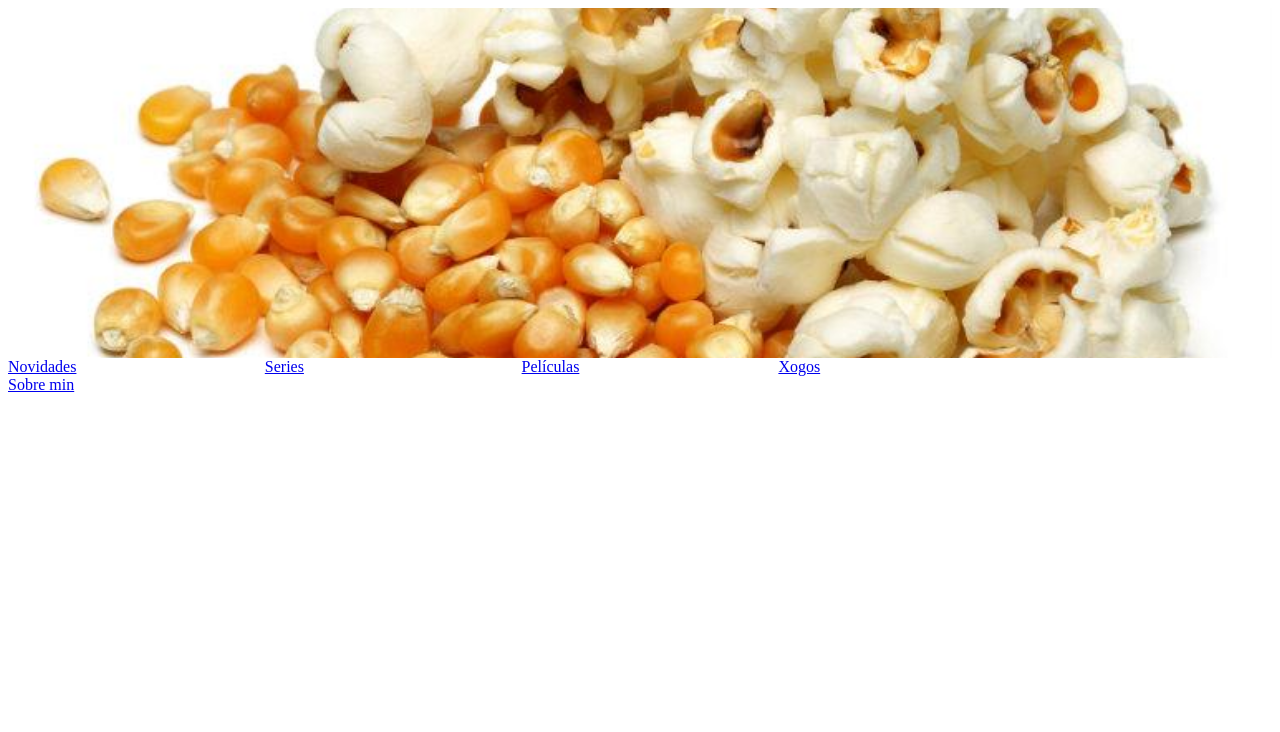
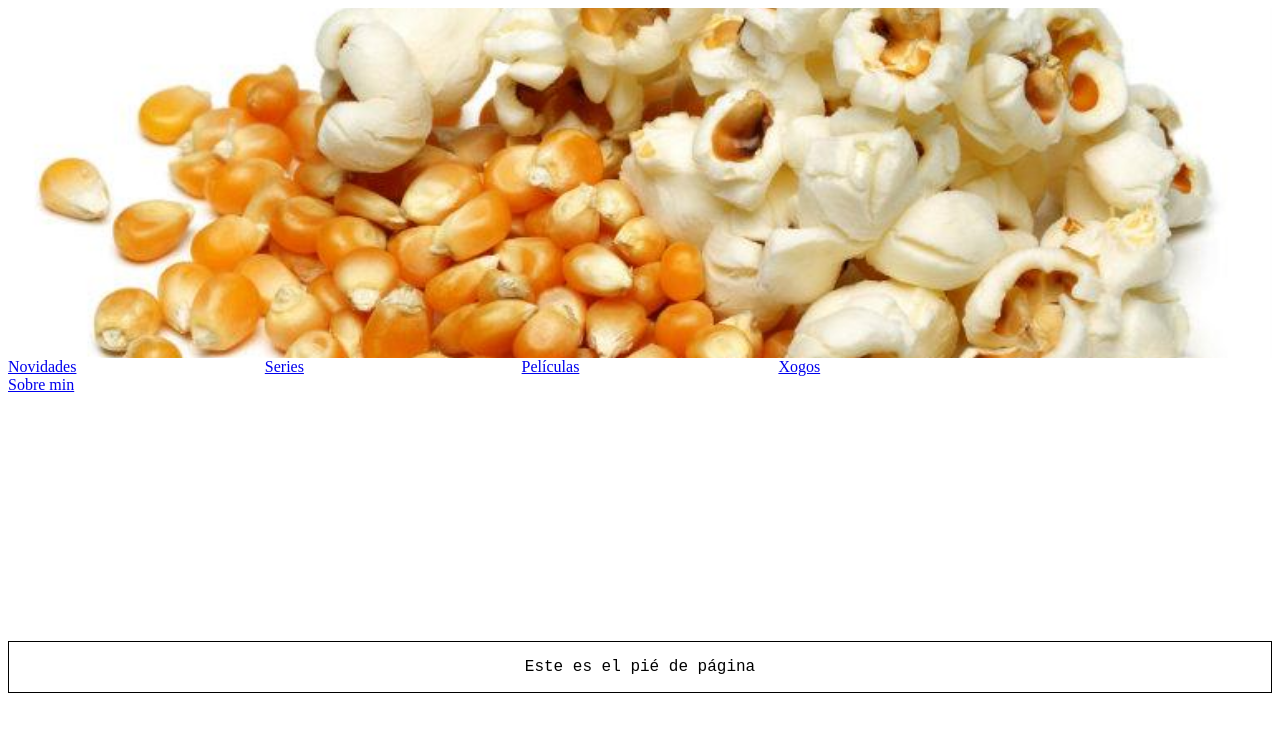
Before and after one commit to YoelGarciaLago/HtmlCss, a plain HTML site: page index.html in a window 1280 px wide. Shown: the top 732 px of the page. Drawn offline with Linux system fonts and the light colour scheme.

Commit message:
footer puesto

```diff
--- a/estilos.css
+++ b/estilos.css
@@ -49,3 +49,9 @@ object-fit: cover;
 .campos label[for="nombre"]{
     margin-bottom:10px;
 }
+footer{
+    text-align: center;
+    vertical-align: bottom;
+    font-family:'Courier New', Courier, monospace;
+    border:1px solid black;
+}
--- a/index.html
+++ b/index.html
@@ -37,5 +37,8 @@
                 </div>
             </form>
         </div>
+        <footer>
+            <p>Este es el pié de página</p>
+        </footer>
     </body>
 </html>
```
